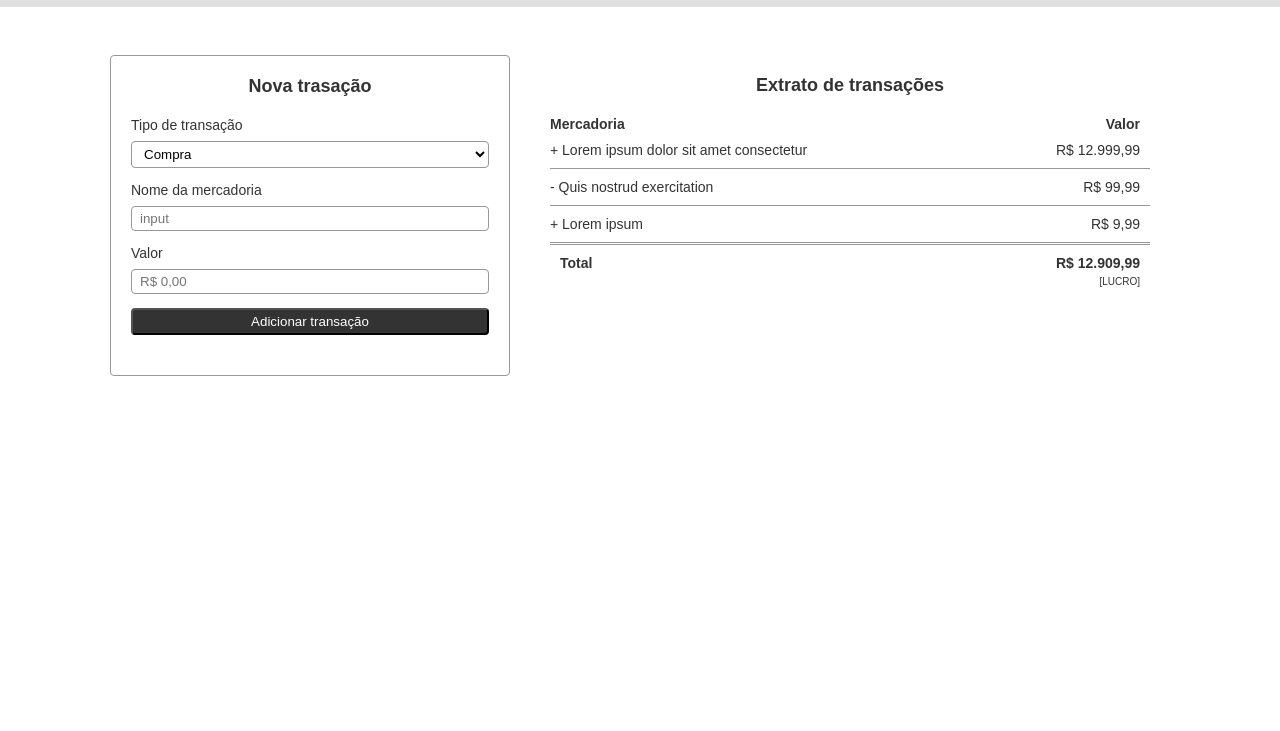
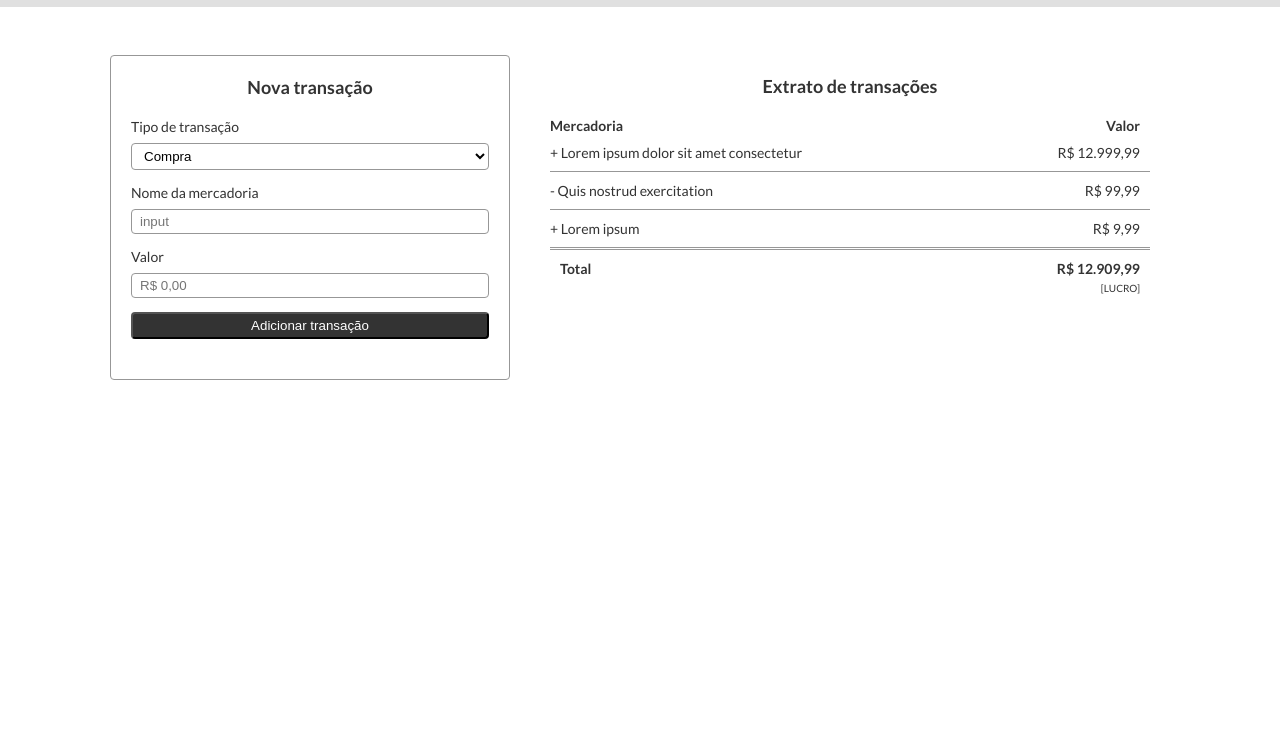
Before and after one commit to byBrunoSouza/controle-financeiro, a plain HTML site: page index.html in a window 1280 px wide. Shown: the part 69-800 px from the top of the page. Drawn offline with Linux system fonts and the light colour scheme.

Commit message:
Reparo section "transaction-statement"

```diff
--- a/index.html
+++ b/index.html
@@ -7,6 +7,12 @@
     <link rel="stylesheet" href="./styles/style.css" />
     <link rel="stylesheet" href="styles/media.css" />
     <title>Controle financeiro</title>
+    <link rel="preconnect" href="https://fonts.googleapis.com" />
+    <link rel="preconnect" href="https://fonts.gstatic.com" crossorigin />
+    <link
+      href="https://fonts.googleapis.com/css2?family=Lato:ital,wght@0,300;0,400;0,700;1,400&display=swap"
+      rel="stylesheet"
+    />
   </head>
   <body>
     <!------------- Menu mobile ------------->
@@ -62,7 +68,7 @@
     <main class="main">
       <!-------------secion-new-transaction------------->
       <section class="new-transaction">
-        <h2 class="title-new-transaction">Nova trasação</h2>
+        <h2 class="title-new-transaction">Nova transação</h2>
         <form class="form">
           <div class="transaction type">
             <label>Tipo de transação</label>
--- a/styles/style.css
+++ b/styles/style.css
@@ -9,7 +9,7 @@ html {
 }
 
 body {
-  font-family: sans-serif;
+  font-family: "Lato", sans-serif;
   color: #333;
 }
 
```
